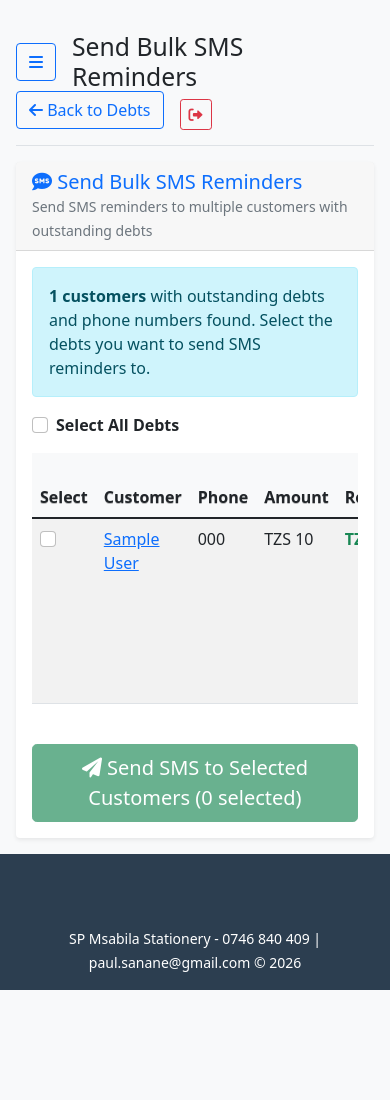
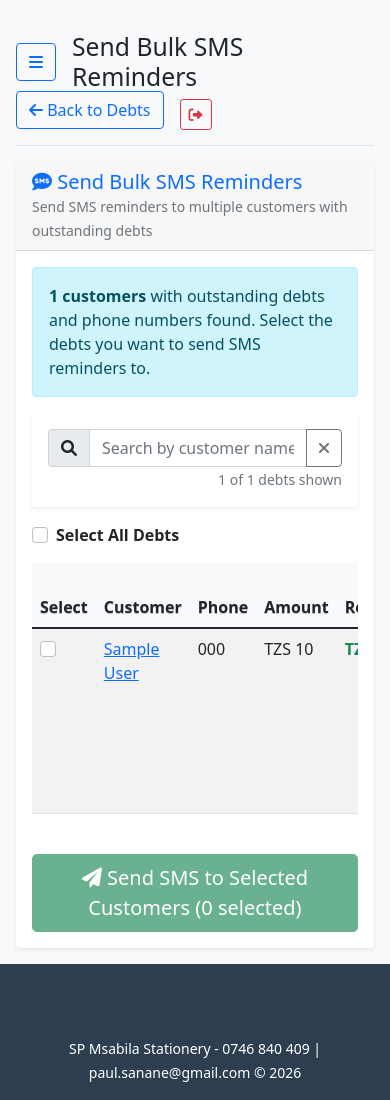
Before and after one commit to sanane8/Stationery, a Django app: page /debts/send-bulk-sms/ in a window 390 px wide. Before the commit the page ends 990 px from the top, so only its background shows below. Run offline with Django 5.2, Linux system fonts and the light colour scheme; a user stored in the database is signed in; tables that the repository leaves empty hold one stand-in row (values such as "Sample post").

Commit message:
Add search bar to bulk SMS page - filter debts by customer name, phone, or amount

```diff
--- a/templates/tracker/send_bulk_debt_sms.html
+++ b/templates/tracker/send_bulk_debt_sms.html
@@ -64,6 +64,34 @@
                     <div class="alert alert-info">
                         <strong>{{ debts|length }} customers</strong> with outstanding debts and phone numbers found.
                         Select the debts you want to send SMS reminders to.
+                    </div>
+
+                    <!-- Search Bar -->
+                    <div class="card mb-3">
+                        <div class="card-body">
+                            <div class="row">
+                                <div class="col-md-6">
+                                    <div class="input-group">
+                                        <span class="input-group-text">
+                                            <i class="fas fa-search"></i>
+                                        </span>
+                                        <input type="text"
+                                               id="debt-search"
+                                               class="form-control"
+                                               placeholder="Search by customer name, phone, or amount..."
+                                               onkeyup="filterDebts()">
+                                        <button class="btn btn-outline-secondary" type="button" onclick="clearSearch()">
+                                            <i class="fas fa-times"></i>
+                                        </button>
+                                    </div>
+                                </div>
+                                <div class="col-md-6 text-end">
+                                    <small class="text-muted">
+                                        <span id="filtered-count">{{ debts|length }}</span> of {{ debts|length }} debts shown
+                                    </small>
+                                </div>
+                            </div>
+                        </div>
                     </div>
 
                     <form method="post" id="bulk-sms-form">
@@ -177,6 +205,39 @@ function updateSelectedCount() {
     sendBtn.disabled = count === 0;
 }
 
+function filterDebts() {
+    const searchInput = document.getElementById('debt-search').value.toLowerCase();
+    const rows = document.querySelectorAll('tbody tr');
+    let visibleCount = 0;
+
+    rows.forEach(row => {
+        const text = row.textContent.toLowerCase();
+        const customerName = row.querySelector('td:nth-child(2)')?.textContent.toLowerCase() || '';
+        const phone = row.querySelector('td:nth-child(3)')?.textContent.toLowerCase() || '';
+        const amount = row.querySelector('td:nth-child(4)')?.textContent.toLowerCase() || '';
+
+        if (customerName.includes(searchInput) ||
+            phone.includes(searchInput) ||
+            amount.includes(searchInput)) {
+            row.style.display = '';
+            visibleCount++;
+        } else {
+            row.style.display = 'none';
+        }
+    });
+
+    // Update filtered count
+    const filteredCountSpan = document.getElementById('filtered-count');
+    if (filteredCountSpan) {
+        filteredCountSpan.textContent = visibleCount;
+    }
+}
+
+function clearSearch() {
+    document.getElementById('debt-search').value = '';
+    filterDebts();
+}
+
 function showSmsLoading() {
     const overlay = document.getElementById('sms-loading-overlay');
     if (!overlay) return;
```
